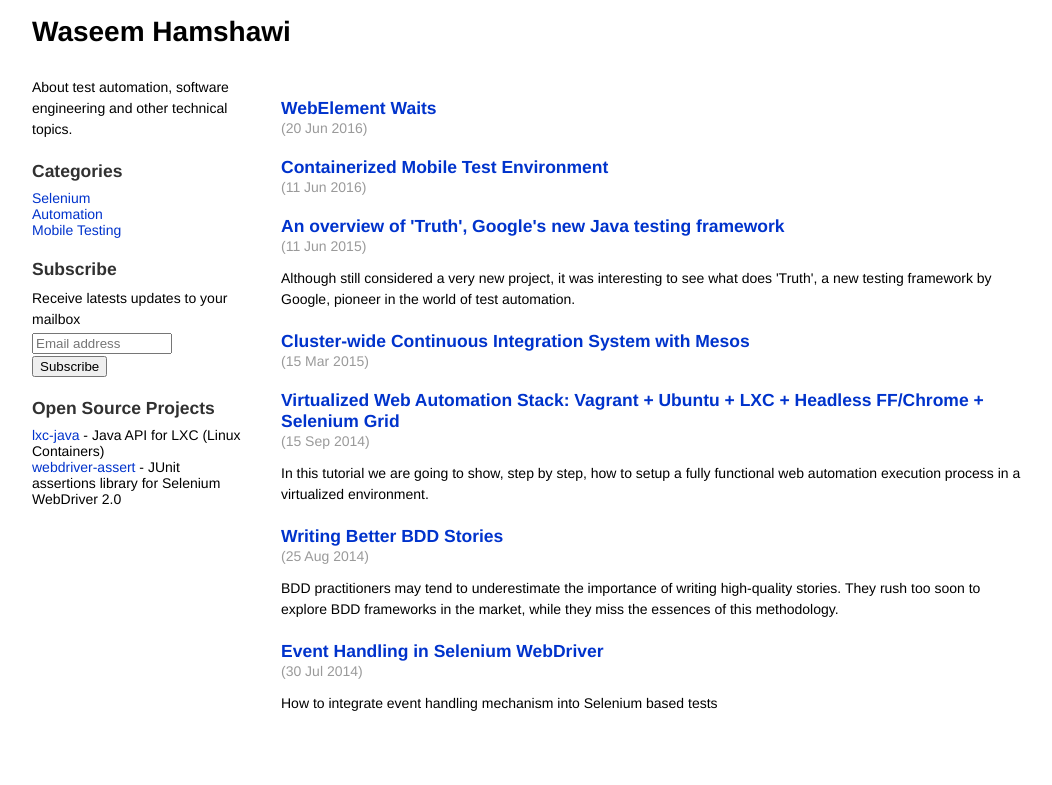
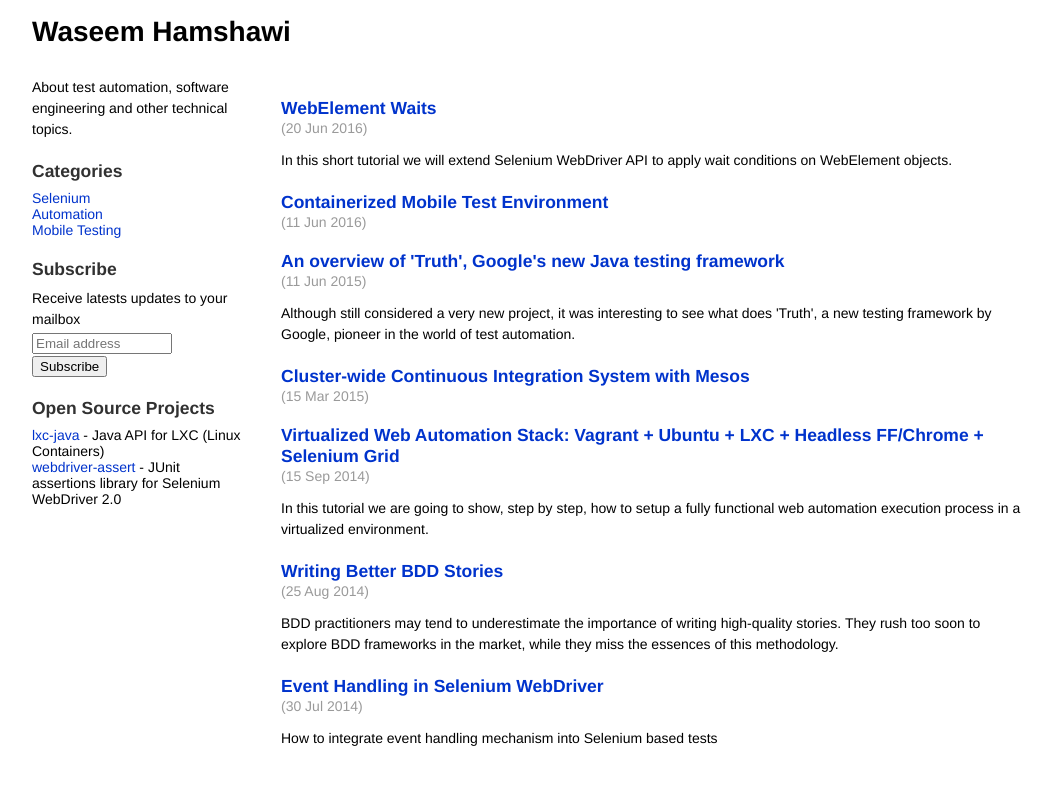
Before and after one commit to waseemh/waseemh.github.io_F, a Jekyll site: the page built from index.html, in a window 1280 px wide. Shown: the top 785 px of the page, without its empty margins (110-1162 px from the left). Built offline with Jekyll 4.4.1, drawn with Linux system fonts in a browser that asks for light colours; the list of posts is cut into pages by our own code.

Commit message:
Update 2016-06-20-web-element-waits.md

```diff
--- a/_posts/2016-06-20-web-element-waits.md
+++ b/_posts/2016-06-20-web-element-waits.md
@@ -1,6 +1,7 @@
 ---
 layout: post
 title: "WebElement Waits"
+intro: "In this short tutorial we will extend Selenium WebDriver API to apply wait conditions on WebElement objects. "
 ---
 
 In this short tutorial we will extend Selenium WebDriver API to apply wait conditions on [WebElement](http://google.com) objects.
```
